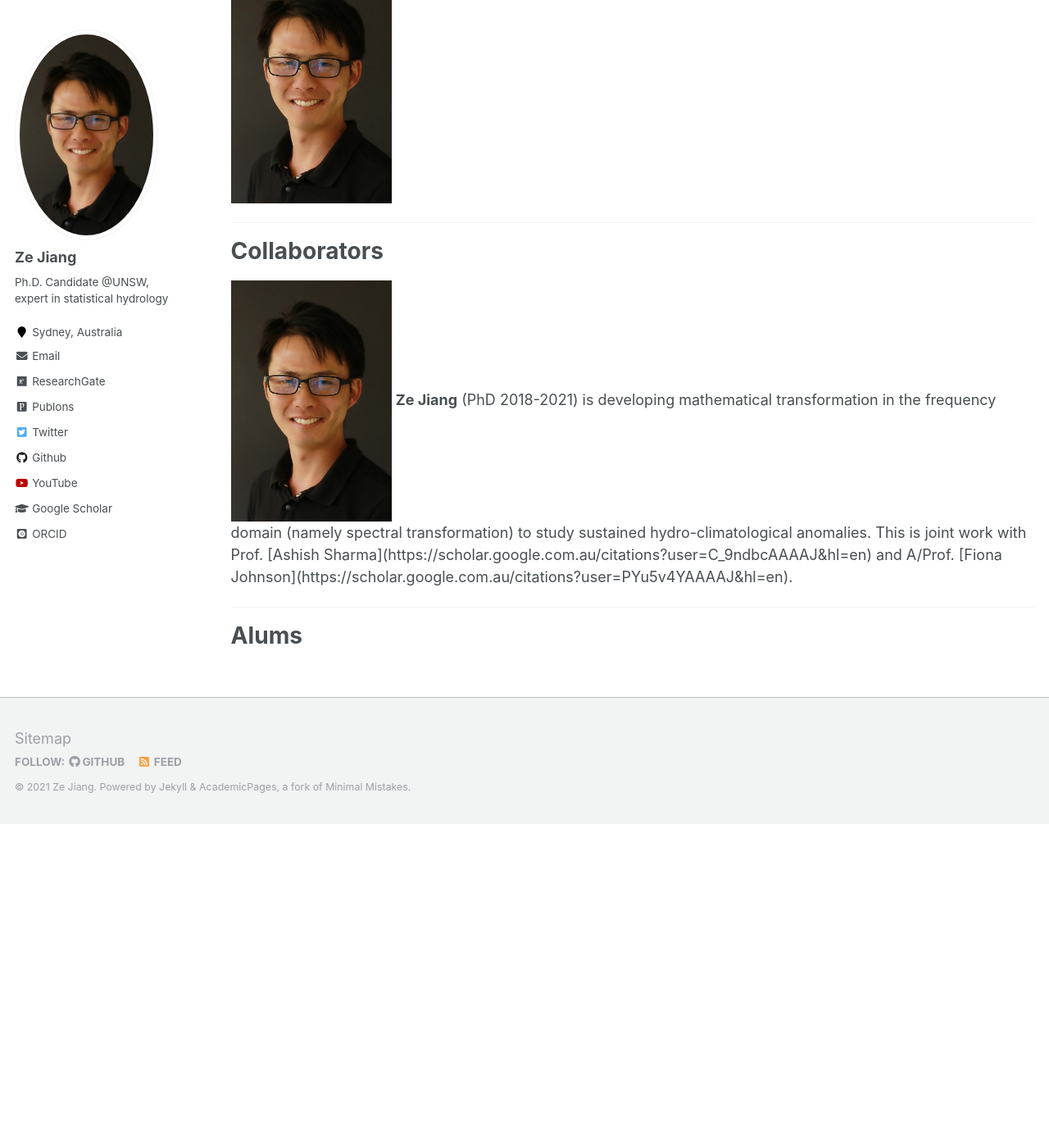
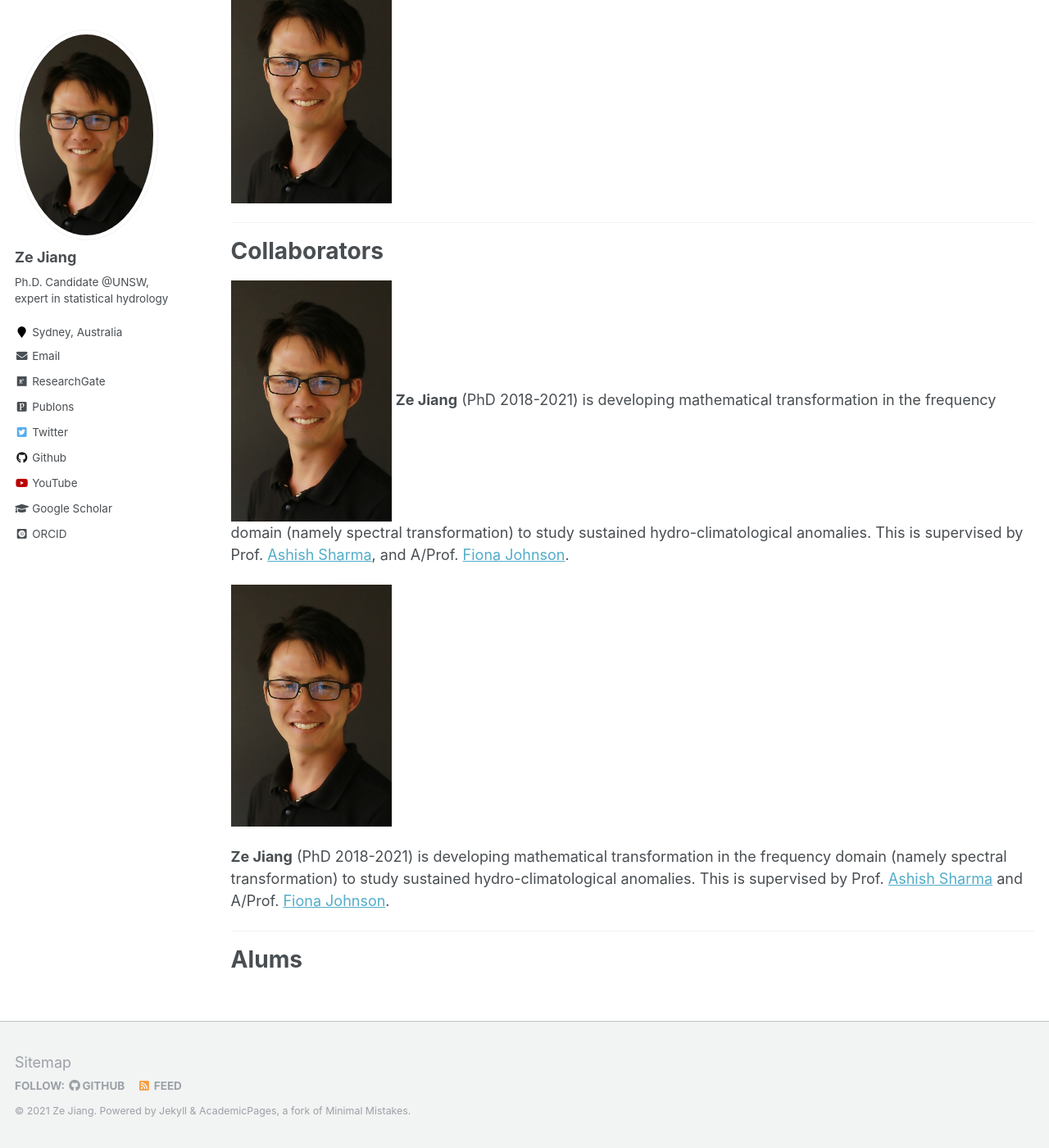
Before and after one commit to zejiang-unsw/zejiang-unsw.github.io, a Jekyll site: the page built from _pages/people.md, in a window 1280 px wide and 1400 px high, scrolled down 489 px. Shown: the whole window at 82% size. Built offline with Jekyll 4.4.1, drawn with Linux system fonts in a browser that asks for light colours; some web fonts are replaced; before the commit the page ends 1494 px from its top, so only the background shows below that.

Commit message:
Update people.md

```diff
--- a/_pages/people.md
+++ b/_pages/people.md
@@ -21,10 +21,14 @@ Collaborators
 ======
 <div>
 
-<p><img src='/images/profile.jpg' style='height: 20%; width: 20%; object-fit: contain'/>
-<strong>Ze Jiang</strong> (PhD 2018-2021) is developing mathematical transformation in the frequency domain (namely spectral transformation) to study sustained hydro-climatological anomalies. This is joint work with Prof. [Ashish Sharma](https://scholar.google.com.au/citations?user=C_9ndbcAAAAJ&hl=en) and A/Prof. [Fiona Johnson](https://scholar.google.com.au/citations?user=PYu5v4YAAAAJ&hl=en).</p>
+<p><img style="float: left;" src='/images/profile.jpg' style='height: 20%; width: 20%; object-fit: contain'>
+<strong>Ze Jiang</strong> (PhD 2018-2021) is developing mathematical transformation in the frequency domain (namely spectral transformation) to study sustained hydro-climatological anomalies. This is supervised by Prof. <a href="https://scholar.google.com.au/citations?user=C_9ndbcAAAAJ&hl=en" target="_blank" rel="noopener">Ashish Sharma</a>, and A/Prof. <a href="https://scholar.google.com.au/citations?user=PYu5v4YAAAAJ&hl=en" target="_blank" rel="noopener">Fiona Johnson</a>.</p>
 
 </div>
+
+<img style="float: left;" src='/images/profile.jpg' style='height: 20%; width: 20%; object-fit: contain'>
+
+**Ze Jiang** (PhD 2018-2021) is developing mathematical transformation in the frequency domain (namely spectral transformation) to study sustained hydro-climatological anomalies. This is supervised by Prof. [Ashish Sharma](https://scholar.google.com.au/citations?user=C_9ndbcAAAAJ&hl=en) and A/Prof. [Fiona Johnson](https://scholar.google.com.au/citations?user=PYu5v4YAAAAJ&hl=en).
 
 <hr>
 Alums
```
